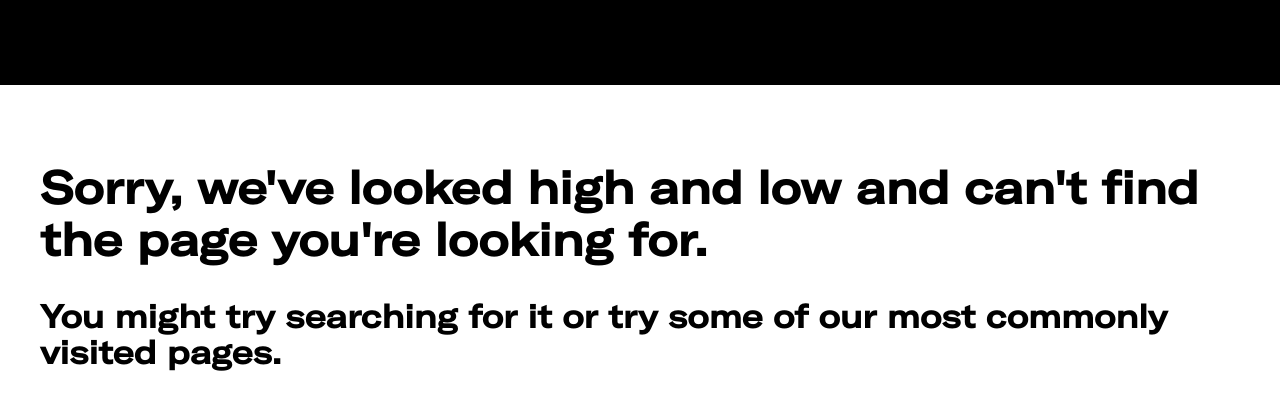
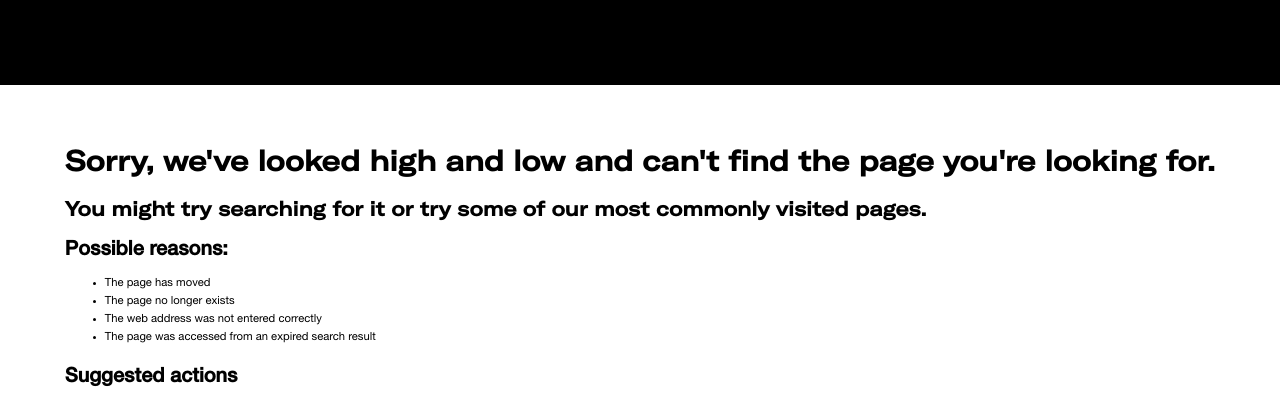
Before and after one commit to hlxsites/vg-macktrucks-com, a website with bundled scripts: page 404.html in a window 1280 px wide. Shown: the top 398 px of the page. Built offline with nearby package versions, Linux system fonts and the light colour scheme; no server answers.

Commit message:
adjust redesign to follow 16px baseline

```diff
--- a/scripts/scripts.js
+++ b/scripts/scripts.js
@@ -625,3 +625,9 @@ allLinks.forEach((link) => {
   link.title = selectedText;
   link.innerText = selectedText;
 });
+
+/* REDESING CLASS CHECK */
+if (document.querySelector('main').classList.contains('redesign-v2')) {
+  document.querySelector('html').classList.add('redesign-v2');
+  document.querySelector('main').classList.remove('redesign-v2');
+}
--- a/styles/styles.css
+++ b/styles/styles.css
@@ -85,53 +85,53 @@
   /* Font sizes */
 
   /* GT America, Extended Medium, 45px, 115%, -2% / 32px, 115%, -2% */
-  --headline-1-font-size: 3.2rem; /* 32px */
+  --headline-1-font-size: 2rem; /* 32px */
   --headline-1-line-height: 115%;
   --headline-1-letter-spacing: -2%;
 
   /* GT America, Extended Medium, 32px, 115%, -2% / 28px, 115%, -2% */
-  --headline-2-font-size: 2.8rem; /* 28px */
+  --headline-2-font-size: 1.75rem; /* 28px */
   --headline-2-line-height: 115%;
   --headline-2-letter-spacing: -2%;
 
   /* Helvetica Neue LT Pro, 65 Medium, 32px, 115% / 28px, 115% */
-  --headline-3-font-size: 2.8rem; /* 28px */
+  --headline-3-font-size: 1.75rem; /* 28px */
   --headline-3-line-height: 115%;
 
   /* Helvetica Neue LT Pro, 65 Medium, 24px, 140%  */
-  --headline-4-font-size: 2.4rem; /* 24px */
+  --headline-4-font-size: 1.5rem; /* 24px */
   --headline-4-line-height: 140%;
 
   /* Helvetica Neue LT Pro, 65 Medium, 18px, 140%  */
-  --headline-5-font-size: 1.8rem; /* 18px */
+  --headline-5-font-size: 1.125rem; /* 18px */
   --headline-5-line-height: 150%;
 
   /* Helvetica Neue LT Pro, 55 Roman / Helvetica Neue LT Pro, 75 Bold, 16px, 150%  */
-  --body-1-font-size: 1.6rem; /* 16px */
+  --body-1-font-size: 1rem; /* 16px */
   --body-1-line-height: 150%;
 
   /* Helvetica Neue LT Pro, 55 Roman / Helvetica Neue LT Pro, 75 Bold, 13px, 160%  */
-  --body-2-font-size: 1.3rem; /* 13px */
+  --body-2-font-size: 0.813rem; /* 13px */
   --body-2-line-height: 160%;
 
   /* GT America Mono, Regular, 18px, 120% */
-  --accent-1-font-size: 1.8rem; /* 18px */
+  --accent-1-font-size: 1.125rem; /* 18px */
   --accent-1-line-height: 120%;
 
   /* GT America Mono, Regular, 14px, 120% */
-  --accent-2-font-size: 1.4rem; /* 14px */
+  --accent-2-font-size: 0.875rem; /* 14px */
   --accent-2-line-height: 120%;
 
   /* Helvetica Neue LT Pro, 75 Bold, 14px, 16px */
-  --label-font-size: 1.4rem; /* 14px */
+  --label-font-size: 0.875rem; /* 14px */
   --label-line-height: 16px;
 
   /* Helvetica Neue LT Pro, 55 Roman, 14px, 18px */
-  --button-font-size: 1.4rem; /* 14px */
+  --button-font-size: 0.875rem; /* 14px */
   --button-line-height: 18px;
 
   /* GT America, Extended Roman, 24px, 120%, -2% / 18px, 120%, -2% */
-  --testimonial-font-size: 1.8rem; /* 18px */
+  --testimonial-font-size: 1.125rem; /* 18px */
   --testimonial-line-height: 120%;
   --testimonial-letter-spacing: -2%;
 
@@ -787,9 +787,14 @@ main .section.responsive-title h1 {
 @media (min-width: 1200px) {
   :root {
     /* New design variables */
-    --headline-1-font-size: 4.5rem; /* 45px */
-    --headline-2-font-size: 3.2rem; /* 32px */
-    --headline-3-font-size: 3.2rem; /* 32px */
-    --testimonial-font-size: 2.4rem; /* 24px */
+    --headline-1-font-size: 2.813rem; /* 45px */
+    --headline-2-font-size: 2rem; /* 32px */
+    --headline-3-font-size: 2rem; /* 32px */
+    --testimonial-font-size: 1.5rem; /* 24px */
   }
 }
+
+/* REDESIGN GLOBAL STYLES */
+:root.redesign-v2 {
+  font-size: 16px;
+}
```
